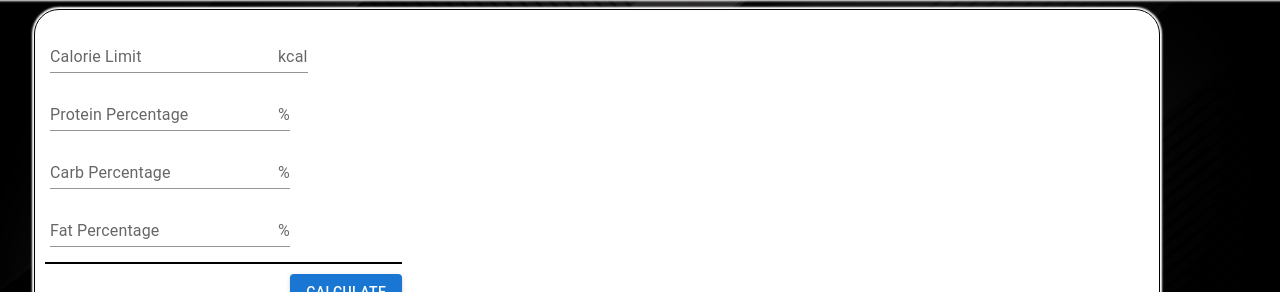
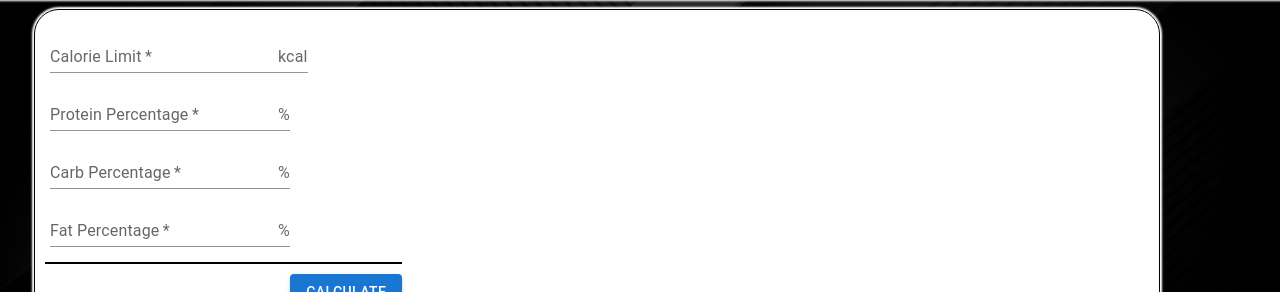
Before and after one commit to jkof86/Portfolio-09-2024, a React (Create React App) app in the folder frontend/: page /calculator in a window 1280 px wide. Shown: the part 202-494 px from the top of the page. Built offline with nearby package versions, Linux system fonts and the light colour scheme.

Commit message:
Began working on calculate function

```diff
--- a/frontend/src/components/Calculator.js
+++ b/frontend/src/components/Calculator.js
@@ -6,6 +6,12 @@ import {
 } from "@mui/material";
 
 export default function Calculator() {
+
+    const [calorieLimit, proteinPercent, carbPercent, fatPercent] = "";
+
+    const calculateMacros = () => {
+
+    }
 
     return (<>
         <Toolbar sx={{
@@ -26,16 +32,6 @@ export default function Calculator() {
             </Typography>
         </Toolbar>
         <Container sx={{ margin: '10px', width: '90%' }}>
-            {/* <Box component='form' sx={{
-                flexGrow: 1,
-                justifyContent: 'center',
-                backgroundColor: 'grey',
-                borderRadius: '25px',
-                border: '1px solid black',
-                boxShadow: '0px 0px 2px 2px white',
-                padding: '10px',
-                width: '100%'
-            }}> */}
 
             <Box component='form' sx={{
                 flexGrow: 1,
@@ -51,6 +47,7 @@ export default function Calculator() {
                 <Grid container spacing={2}>
                     <Grid item xs={4}>
                         <TextField id="calorieLimitInput"
+                            required='true'
                             label="Calorie Limit"
                             variant="standard" sx={{
                                 color: 'white',
@@ -62,6 +59,7 @@ export default function Calculator() {
                             }} />
 
                         <TextField id="proteinPercentInput"
+                            required='true'
                             label="Protein Percentage"
                             variant="standard" sx={{
                                 margin: '5px'
@@ -72,6 +70,7 @@ export default function Calculator() {
                             }} />
 
                         <TextField id="carbPercentInput"
+                            required='true'
                             label="Carb Percentage"
                             variant="standard" sx={{
                                 margin: '5px'
@@ -82,6 +81,7 @@ export default function Calculator() {
                             }} />
 
                         <TextField id="fatPercentInput"
+                            required='true'
                             label="Fat Percentage"
                             variant="standard" sx={{
                                 margin: '5px'
@@ -99,7 +99,12 @@ export default function Calculator() {
                         }} />
 
                         <Box textAlign={'right'}>
-                            <Button variant="contained" id="calculateButton">
+                            <Button variant="contained" id="calculateButton"
+                                onClick={() => {
+                                    { calculateMacros() };
+                                    console.log('Calculate Macros Button Test...');
+                                }
+                                } >
                                 Calculate
                             </Button>
                         </Box>
```
